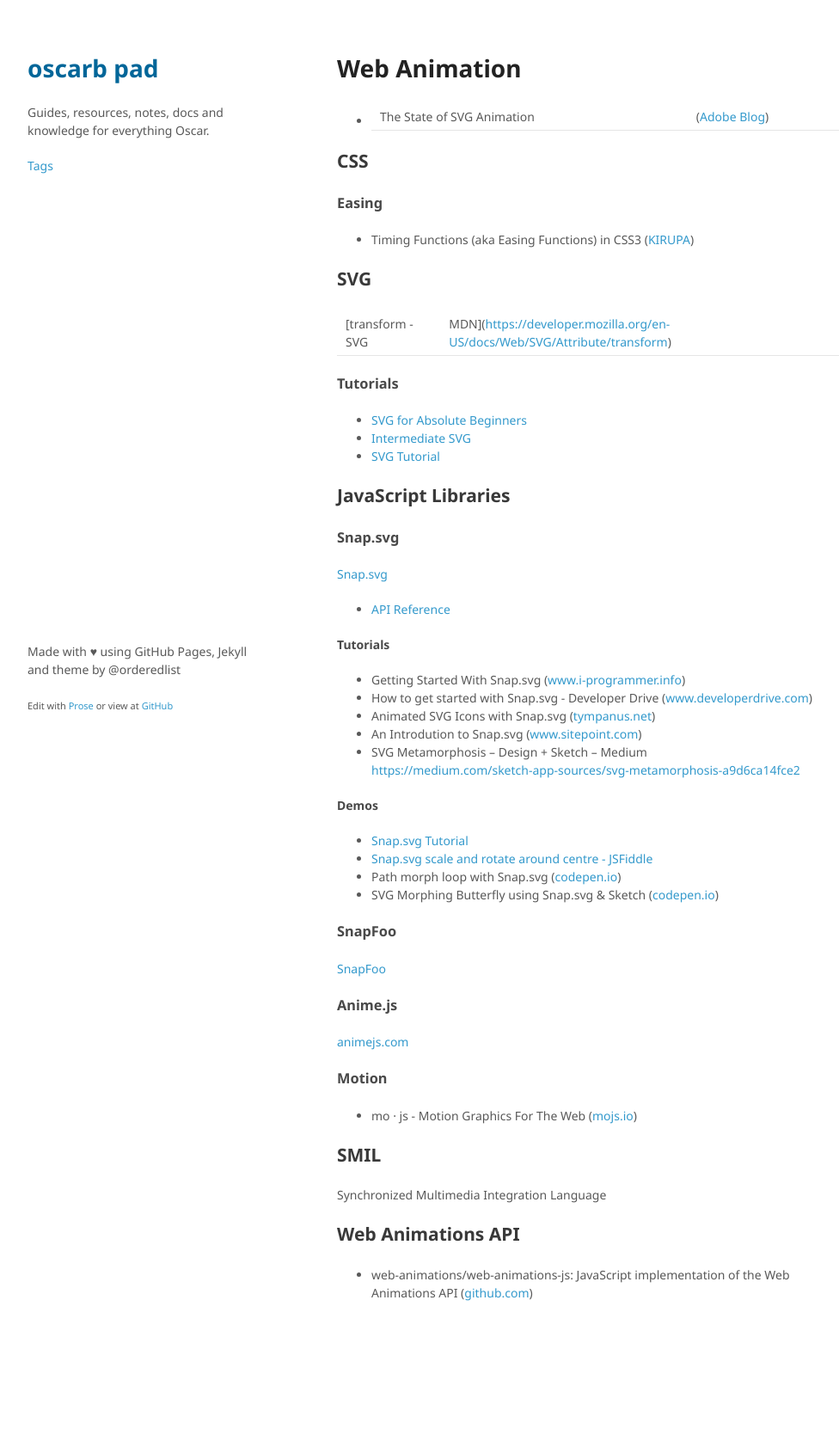
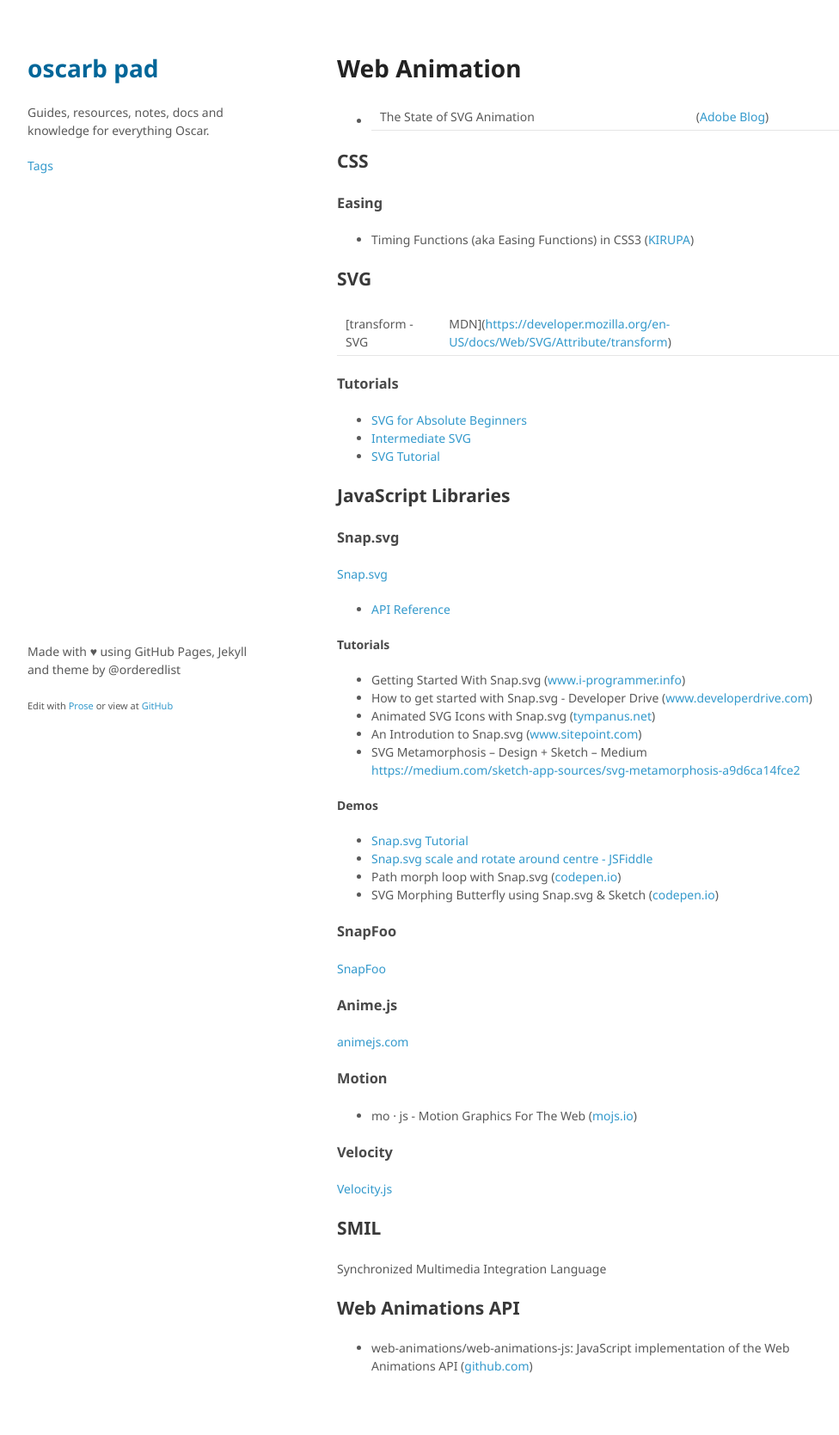
Before and after one commit to oscarb/pad, a Jekyll site: the page built from _docs/web-animation.md, in a window 1280 px wide. Shown: the whole page at 86% size, without its empty margins (128-1104 px from the left). Built offline with Jekyll 4.4.1, drawn with Linux system fonts in a browser that asks for light colours; some web fonts are replaced; before the commit the page ends 1584 px from its top, so only the background shows below that.

Commit message:
Update web-animation.md

```diff
--- a/_docs/web-animation.md
+++ b/_docs/web-animation.md
@@ -63,6 +63,10 @@ https://medium.com/sketch-app-sources/svg-metamorphosis-a9d6ca14fce2
 
 * mo · js - Motion Graphics For The Web ([mojs.io](http://mojs.io/))
 
+### Velocity
+
+[Velocity.js](http://velocityjs.org/)
+
 ## SMIL
 
 Synchronized Multimedia Integration Language
```
